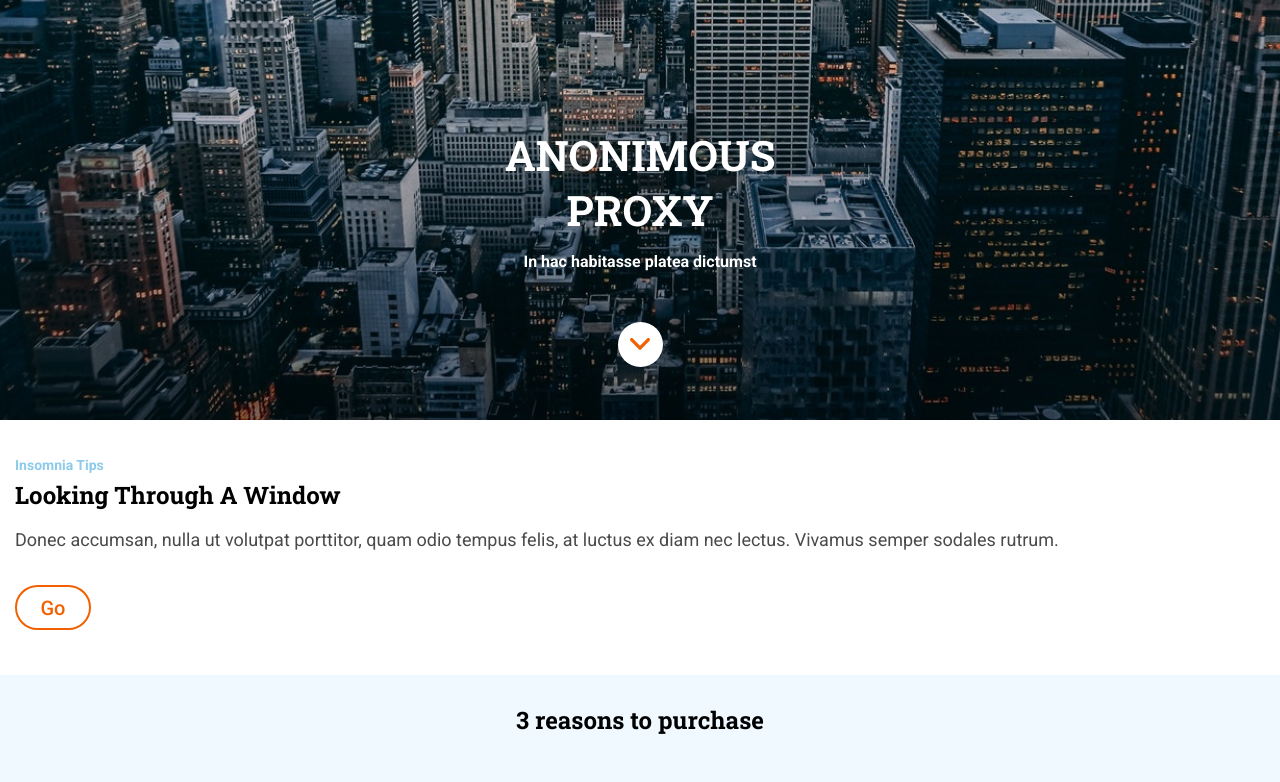
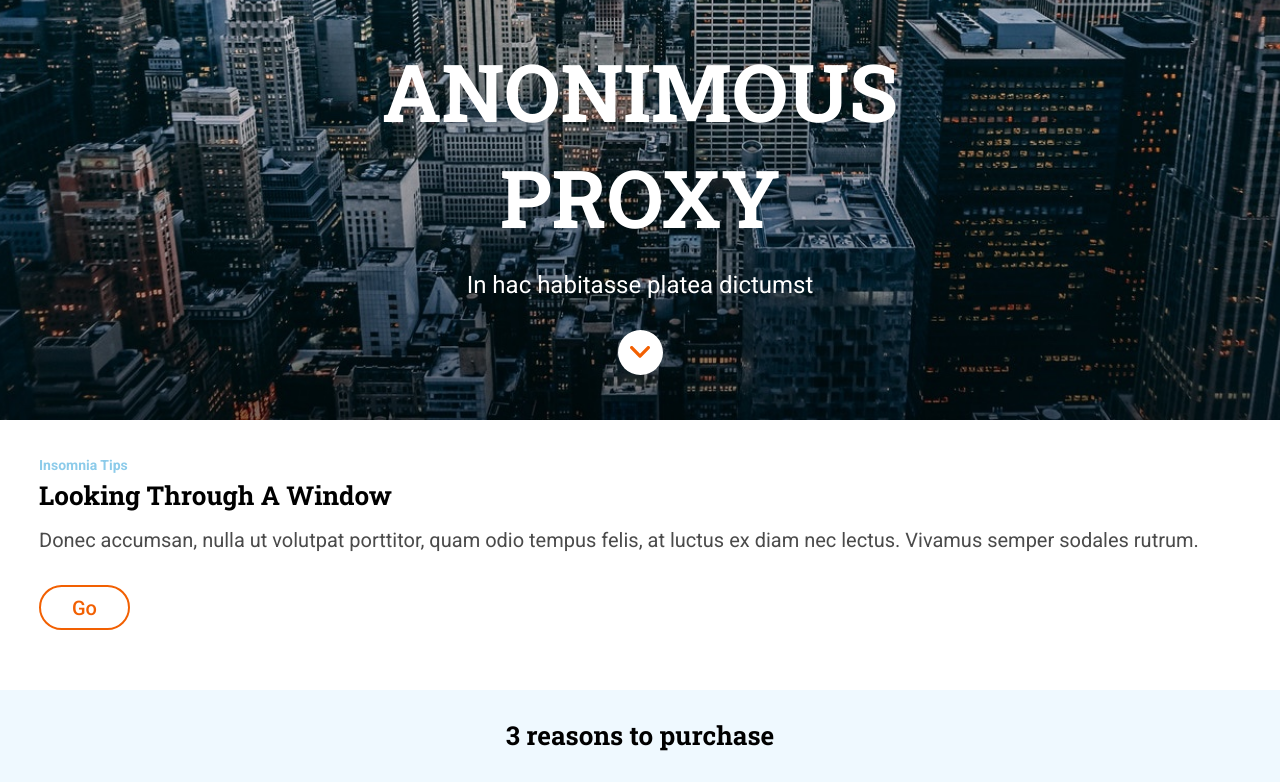
Before and after one commit to Adalab/f-m1-evaluacion-final-anniavdc, a website: page docs/index.html in a window 1280 px wide. Shown: the part 380-1162 px from the top of the page. Drawn offline with nearby package versions, Linux system fonts and the light colour scheme; files that its build step writes are made by us from their sources.

Commit message:
Add responsive header and description-section

```diff
--- a/_src/assets/scss/components/_buttons.scss
+++ b/_src/assets/scss/components/_buttons.scss
@@ -15,6 +15,10 @@
     &:hover{
         transform: scale(1.1);
     }
+
+    @media all and (min-width:768px){
+        width: 91px;
+    }
 }
 
 .bcg__button{
--- a/_src/assets/scss/layout/_base.scss
+++ b/_src/assets/scss/layout/_base.scss
@@ -2,6 +2,8 @@
     box-sizing: border-box;
     margin: 0;
     padding: 0;
+    // -webkit-text-size-adjust: none;
+
 }
 
 html{
@@ -13,7 +15,6 @@ body{
     color: $colorPrimary-1000;
     font-family: $fontPrimary;
     line-height: 30px;
-
 }
 
 button{
--- a/_src/assets/scss/layout/_description-section.scss
+++ b/_src/assets/scss/layout/_description-section.scss
@@ -1,6 +1,9 @@
 .description-section{
-    margin: 0 15px;
-    margin-top: 30px;
+    margin: 30px 15px 0 15px;
+
+    @media all and (min-width:768px){
+        margin: 30px 39px 0 39px;
+    }
 }
 
 .up-subtitle{
@@ -16,6 +19,11 @@
     font-size: 1.5rem;
     text-transform: capitalize;
     margin-bottom: 15px;
+
+    @media all and (min-width:768px){
+        font-size: 1.625rem;
+    }
+
 }
 
 .description-section__content{
@@ -24,6 +32,10 @@
     margin-bottom: 30px;
     text-align: justify;
 
+    @media all and (min-width:768px){
+        font-size: 1.25rem;
+    }
+
 }
 
 #anchoring-description{
--- a/_src/assets/scss/layout/_grid.scss
+++ b/_src/assets/scss/layout/_grid.scss
@@ -5,4 +5,10 @@
     grid-template-columns: 1fr;
     grid-template-rows: 1fr 1fr 1fr;
     text-align: center;
+
+    @media all and (min-width:768px){
+        margin: 39px;
+        height: 397px;
+    }
+
 }
--- a/_src/assets/scss/layout/_header.scss
+++ b/_src/assets/scss/layout/_header.scss
@@ -3,7 +3,12 @@
     height: 568px;
     background-size: cover;
     position: relative;
-    height: 100vh;
+    min-height: 100vh;
+    height: 568px;
+
+    @media all and (min-width:768px){
+        height: 768px;
+    }
 }
 
 .header__container{
@@ -23,6 +28,11 @@
     color: $colorPrimary-0;
     font-size: 2.625rem;
     line-height: 55px;
+
+    @media all and (min-width:768px){
+        font-size: 5rem;
+        line-height: 106px;
+    }
 }
 
 .header-subtitle{
@@ -30,12 +40,25 @@
     color: $colorPrimary-0;
     font-size: 1rem;
     margin-bottom: 45px;
+    font-weight: 400;
+
+    @media all and (min-width:768px){
+        font-size: 1.5rem;
+        margin-bottom: 30px;
+        margin-top: 20px;
+        width: 360px;
+    }
 }
 
 .header-scroll__item{
     @include dot();
     @include flexCentered();
     margin-bottom: 53px;
+
+    @media all and (min-width:768px){
+        margin-bottom: 45px;
+    }
+
 }
 
 .header-scroll__link{
--- a/_src/assets/scss/layout/_purchase-section.scss
+++ b/_src/assets/scss/layout/_purchase-section.scss
@@ -3,6 +3,11 @@
     height: 624px;
     margin-top: 45px;
     font-size: 1.125rem;
+
+    @media all and (min-width:768px){
+        margin-top: 60px;
+    }
+
 }
 
 .purchase-section__title{
@@ -10,6 +15,10 @@
     font-family: $fontSecondary;
     margin-top: 30px;
     margin-bottom: 45px;
+
+    @media all and (min-width:768px){
+        font-size: 1.625rem;
+    }
 
 }
 
@@ -22,4 +31,9 @@
 
 .section-list__title{
     font-family: $fontSecondary;
+
+    @media all and (min-width:768px){
+        font-size: 1.5rem;
+    }
+
 }
```
